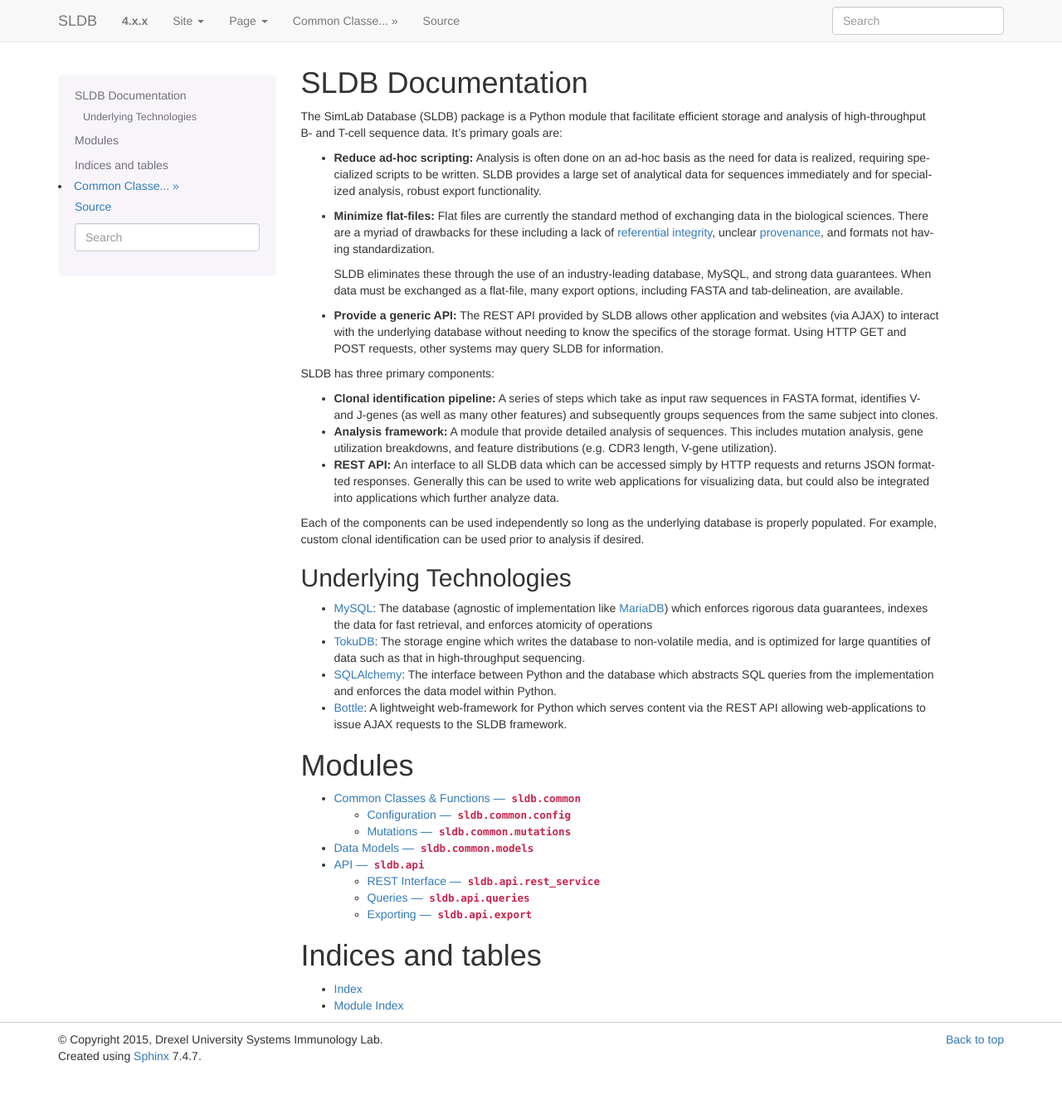
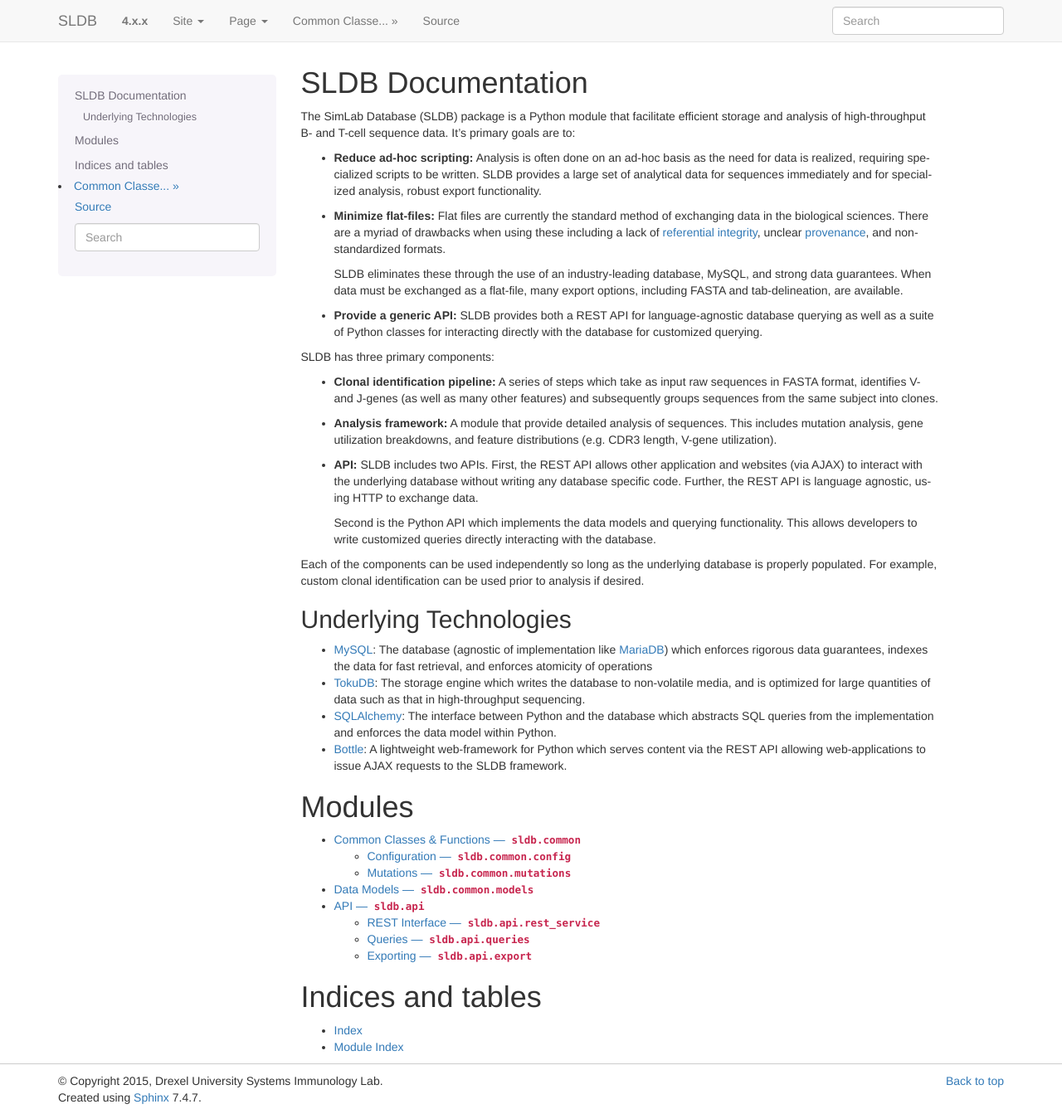
Before and after one commit to arosenfeld/immunedb, a Sphinx documentation site: the page built from docs/index.rst, in a window 1280 px wide and 1343 px high. Shown: the whole window at 83% size. Built offline with Sphinx 7.4.7, drawn with Linux system fonts in a browser that asks for light colours; nearby versions of some CDN libraries; library files that are not in the unit come from our copies.

```diff
--- a/docs/api.rst
+++ b/docs/api.rst
@@ -43,7 +43,7 @@ with:
     rids = [1,2]
     selected_fields = ['seq_id', 'sample_name', 'sequence']
     export = SequenceExport(session, eformat, rtype, rids, selected_fields,
-                            duplicates=True, noresults=False)
+                            min_copy=5, duplicates=True, noresults=False)
 
     for line in export.get_data():
         print line
@@ -51,7 +51,7 @@ with:
 This will print the sequences from samples 1 and 2 as a tab-delimited file with
 fields ``seq_id``, ``sample_name``, and ``sequence`` including duplicate
 sequences but excluding those which could not be identified with a V- and
-J-gene.
+J-gene.  Further, sequences output must have a copy number of at least 5.
 
 .. automodule:: sldb.api.export
     :members:
--- a/docs/index.rst
+++ b/docs/index.rst
@@ -10,20 +10,19 @@ primary goals are:
   specialized analysis, robust export functionality.
 
 - **Minimize flat-files:** Flat files are currently the standard method of
-  exchanging data in the biological sciences.  There are a myriad of drawbacks for
-  these including a lack of `referential integrity
+  exchanging data in the biological sciences.  There are a myriad of drawbacks
+  when using these including a lack of `referential integrity
   <http://en.wikipedia.org/wiki/Referential_integrity>`_, unclear `provenance
-  <http://en.wikipedia.org/wiki/Provenance#Data_provenance>`_, and formats not
-  having standardization.
+  <http://en.wikipedia.org/wiki/Provenance#Data_provenance>`_, and
+  non-standardized formats.
 
   SLDB eliminates these through the use of an industry-leading database, MySQL,
   and strong data guarantees.  When data must be exchanged as a flat-file, many
   export options, including FASTA and tab-delineation, are available.
 
-- **Provide a generic API:** The REST API provided by SLDB allows other
-  application and websites (via AJAX) to interact with the underlying database
-  without needing to know the specifics of the storage format.  Using HTTP GET and
-  POST requests, other systems may query SLDB for information.
+- **Provide a generic API:** SLDB provides both a REST API for language-agnostic
+  database querying as well as a suite of Python classes for interacting directly
+  with the database for customized querying.
 
 SLDB has three primary components:
 
@@ -35,10 +34,14 @@ SLDB has three primary components:
   This includes mutation analysis, gene utilization breakdowns, and feature
   distributions  (e.g. CDR3 length, V-gene utilization).
 
-- **REST API:** An interface to all SLDB data which can be accessed simply by HTTP
-  requests and returns JSON formatted responses.  Generally this can be used to
-  write web applications for visualizing data, but could also be integrated into
-  applications which further analyze data.
+- **API:**  SLDB includes two APIs.  First, the REST
+  API allows other application and websites (via AJAX) to interact with the
+  underlying database without writing any database specific code.  Further, the
+  REST API is language agnostic, using HTTP to exchange data.
+
+  Second is the Python API which implements the data models and querying
+  functionality.  This allows developers to write customized queries directly
+  interacting with the database.
 
 Each of the components can be used independently so long as the underlying
 database is properly populated.  For example, custom clonal identification can
```
Also changed, not shown: other parts of docs/index.rst (+1 -1 lines), 2 other files.
